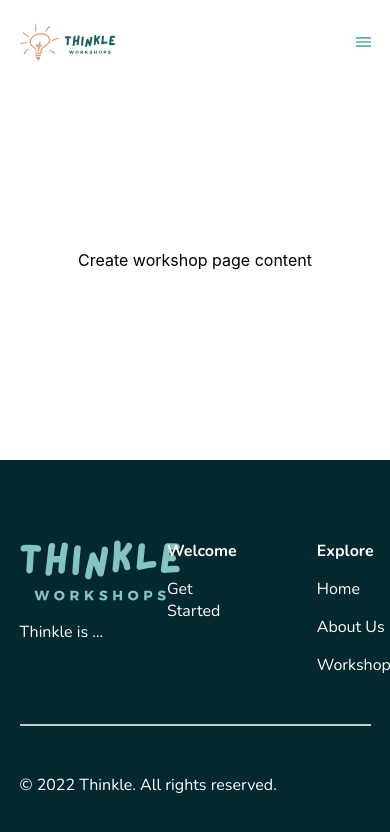
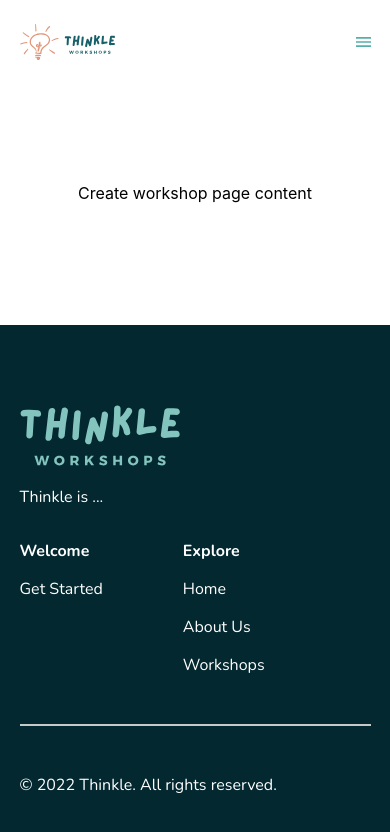
Before and after one commit to SheCodesAus/she-codes-group-project-frontend-fullstack-pancake, a React (Create React App) app: page /create-workshop in a window 390 px wide. Shown: the top 832 px of the page. Built offline with nearby package versions, Linux system fonts and the light colour scheme.

Commit message:
Update `Footer` responsive

```diff
--- a/src/components/common/Footer/style.css
+++ b/src/components/common/Footer/style.css
@@ -1,7 +1,13 @@
 .footer-nav {
   display: flex;
+  flex-direction: column;
+  gap: 2rem;
+}
+@media screen and (min-width: 850px) {
+  .footer-nav {
     flex-direction: row;
     justify-content: space-between;
+  }
 }
 .footer-copyright {
   display: flex;
@@ -12,8 +18,13 @@
   font-weight: 500;
 }
 .branding-section {
+  width: 100%;
+}
+@media screen and (min-width: 850px) {
+  .branding-section {
     width: 50%;
     padding-right: 5rem;
+  }
 }
 
 .footer-logo {
@@ -22,11 +33,21 @@
 }
 
 .nav-section {
+  width: 100%;
+  display: flex;
+  flex-direction: row;
+  justify-content: flex-start;
+  gap: 5rem;
+}
+
+@media screen and (min-width: 850px) {
+  .nav-section {
     width: 50%;
     display: flex;
     flex-direction: row;
     justify-content: center;
     gap: 5rem;
+  }
 }
 
 .nav-section-title {
```
Lines whose indentation alone changed are shown as unchanged.
